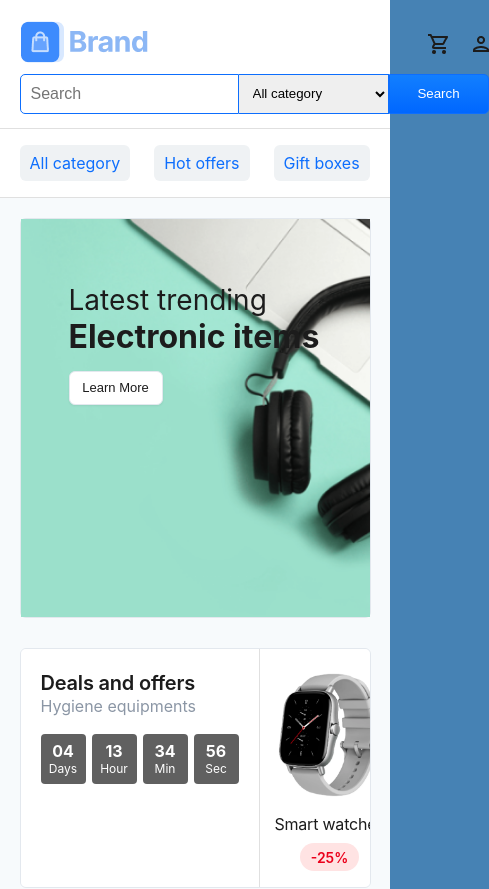
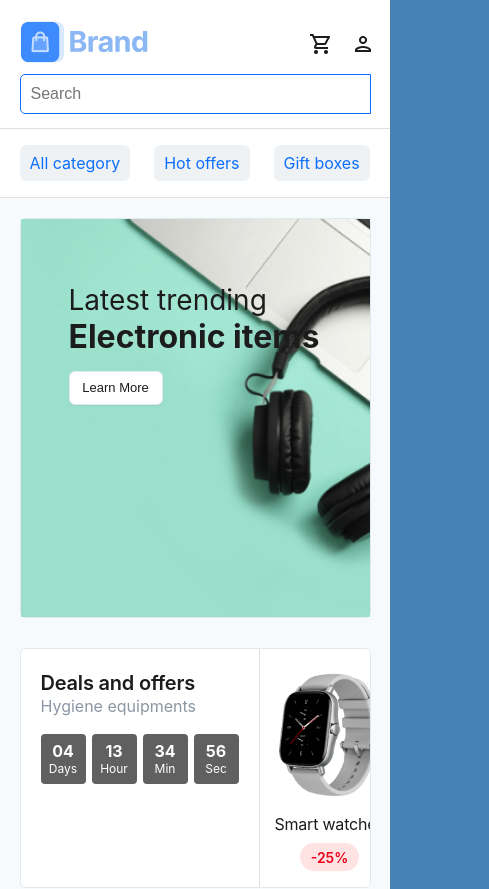
Before and after one commit to yahya240/GSG_E-Commerce_StyledComponent, a React (Create React App) app: page / in a window 390 px wide. Shown: the top 889 px of the page, 489 px wide, since content can reach past the window. Built offline with nearby package versions, Linux system fonts and the light colour scheme.

Commit message:
adding responsivness to search bar

```diff
--- a/src/sections/MainHeader/index.jsx
+++ b/src/sections/MainHeader/index.jsx
@@ -106,6 +106,10 @@ const SearchBarButton = styled.button`
   border-top-right-radius: 5px ;
   border-bottom-right-radius: 5px ;
   border: 1px solid ${({theme}) => theme.pallet.blueColor};
+
+  @media screen and (max-width: 992px) {
+    display: none;
+  }
 `
 const SearchBarCategory = styled.select`
   height: 40px;
@@ -113,6 +117,10 @@ const SearchBarCategory = styled.select`
   outline: none;
   border-left: none;
   padding: 0 10px;
+
+  @media screen and (max-width: 992px) {
+    display: none;
+  }
 `
 
 const SearchBarCategoryOption = styled.option`
@@ -151,6 +159,10 @@ const MainHeaderIcons = styled.div`
 const MainHeaderSearchBar = styled.div`
   display: grid;
   grid-template-columns: 4fr 150px 100px;
+
+  @media screen and (max-width: 992px) {
+    grid-template-columns: 1fr;
+  }
 `
 const MainHeaderLogo = styled.div`
   display: flex;
```
